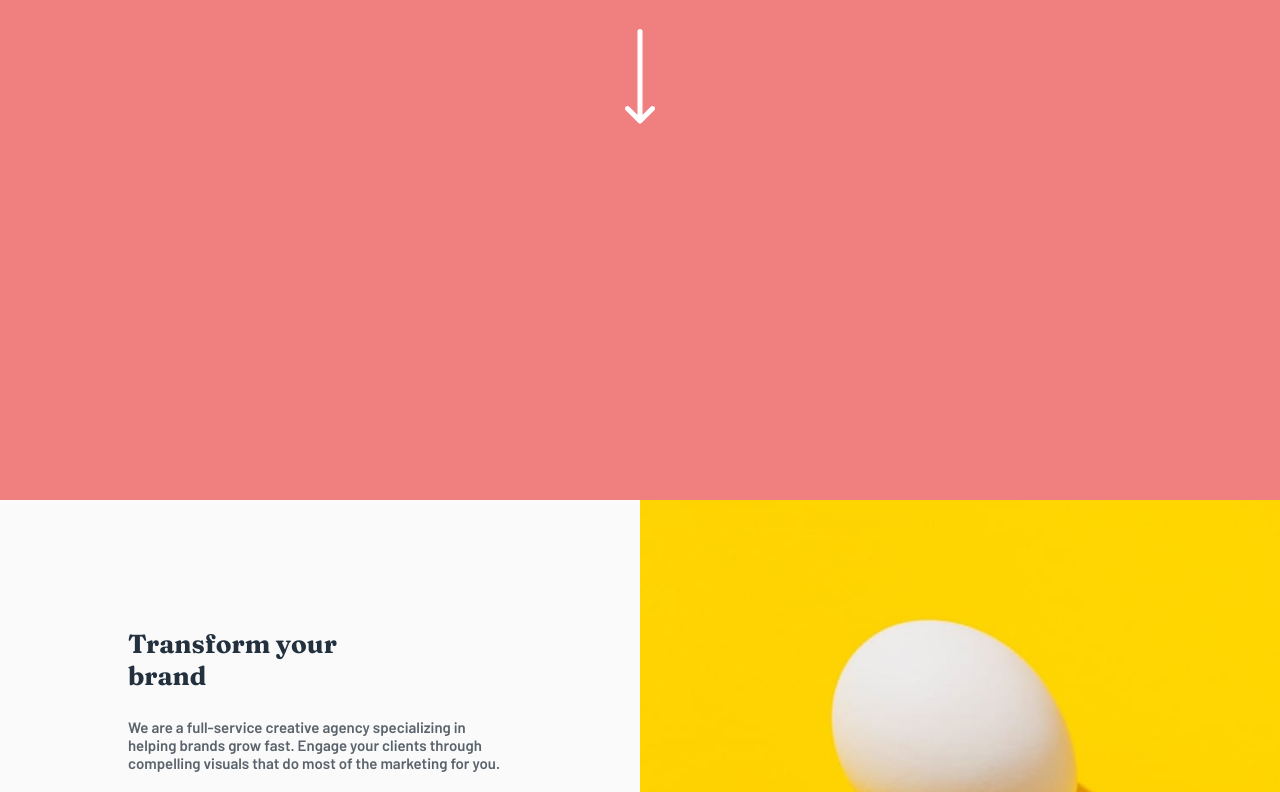
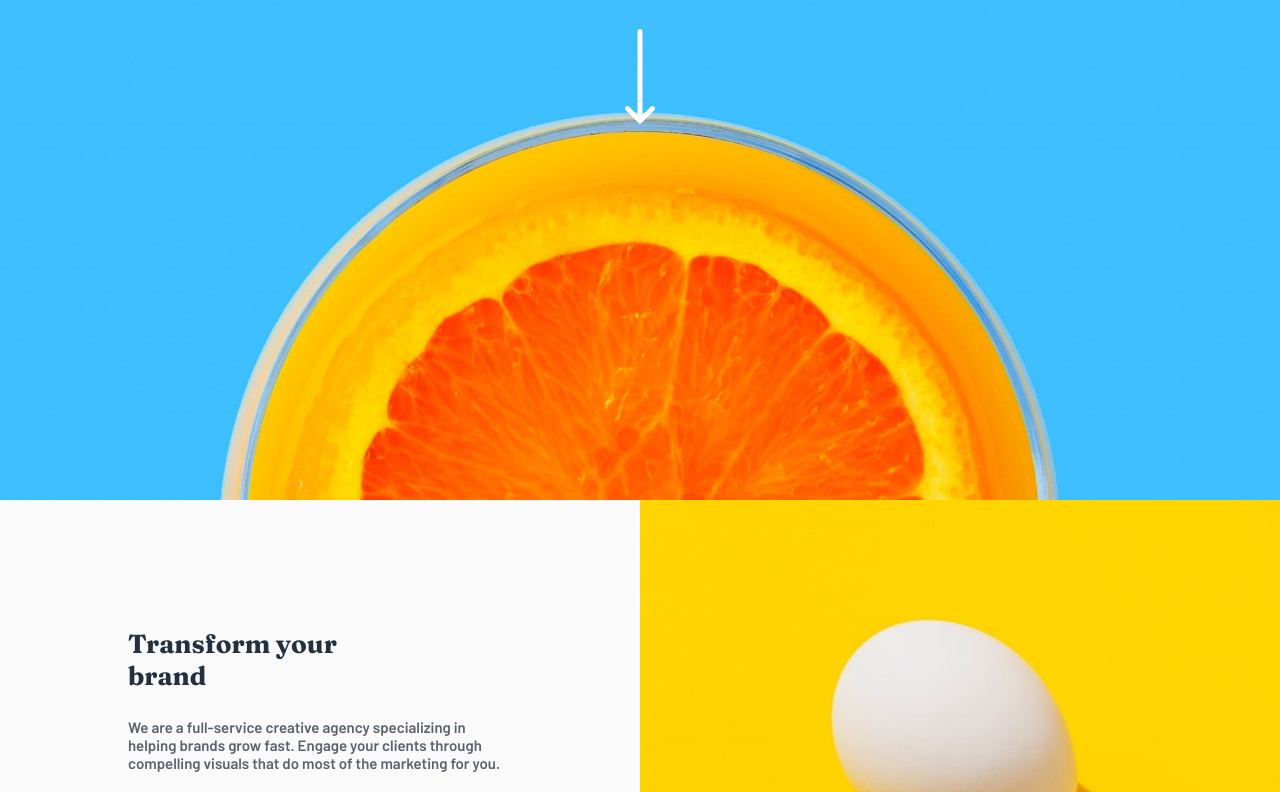
Before and after one commit to MasterGR2021/Responsive-Sunnyside-Landing-Page, a plain HTML site: page index.html in a window 1280 px wide. Shown: the part 300-1092 px from the top of the page. Drawn offline with Linux system fonts and the light colour scheme.

Commit message:
Update style.css

```diff
--- a/dist/style.css
+++ b/dist/style.css
@@ -287,7 +287,7 @@ body {
   min-height: 100vh;
   width: 100%;
   background-color: lightcoral;
-  background-image: url("./images/mobile/image-header.jpg");
+  background-image: url("/images/mobile/image-header.jpg");
   background-repeat: no-repeat;
   background-size: cover;
   background-position: bottom;
@@ -296,7 +296,7 @@ body {
 
 @media (min-width: 600px) {
   .hero {
-    background-image: url("./images/desktop/image-header.jpg");
+    background-image: url("/images/desktop/image-header.jpg");
   }
 }
 
```
